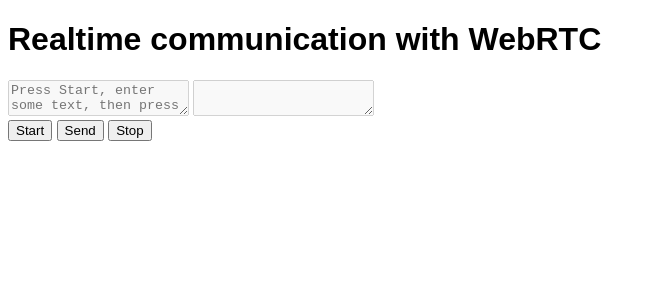
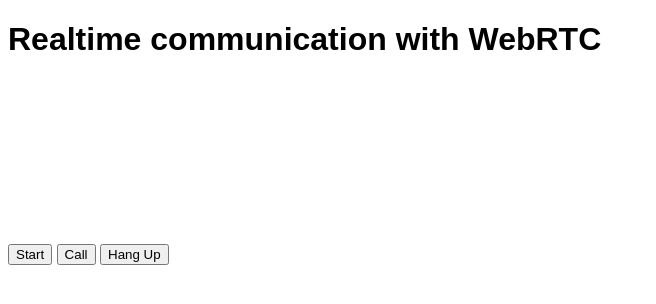
Before and after one commit to mdayao/Epidemiology-Prediction-Visualisation-Tool, a plain HTML site: page index.html in a window 1280 px wide. Shown: the whole page, without its empty margins (0-656 px from the left). Drawn offline with Linux system fonts and the light colour scheme.

Commit message:
Add files via upload

```diff
--- a/index.html
+++ b/index.html
@@ -13,14 +13,13 @@
 
   <h1>Realtime communication with WebRTC</h1>
 
-  <textarea id="dataChannelSend" disabled
-    placeholder="Press Start, enter some text, then press Send."></textarea>
-  <textarea id="dataChannelReceive" disabled></textarea>
+  <video id="localVideo" autoplay></video>
+  <video id="remoteVideo" autoplay></video>
 
-  <div id="buttons">
+  <div>
     <button id="startButton">Start</button>
-    <button id="sendButton">Send</button>
-    <button id="closeButton">Stop</button>
+    <button id="callButton">Call</button>
+    <button id="hangupButton">Hang Up</button>
   </div>
 
   <script src="js/lib/adapter.js"></script>
```
